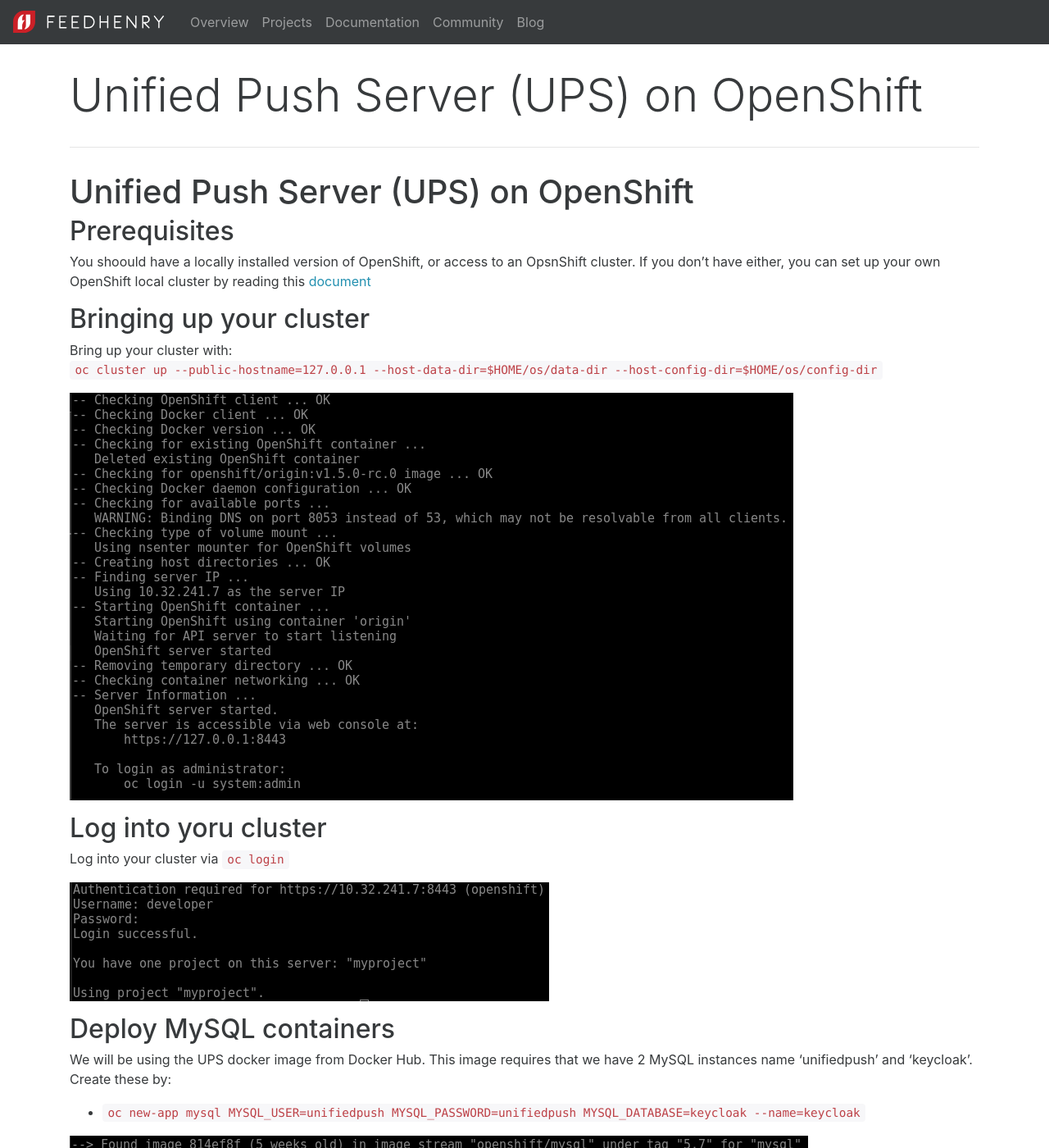
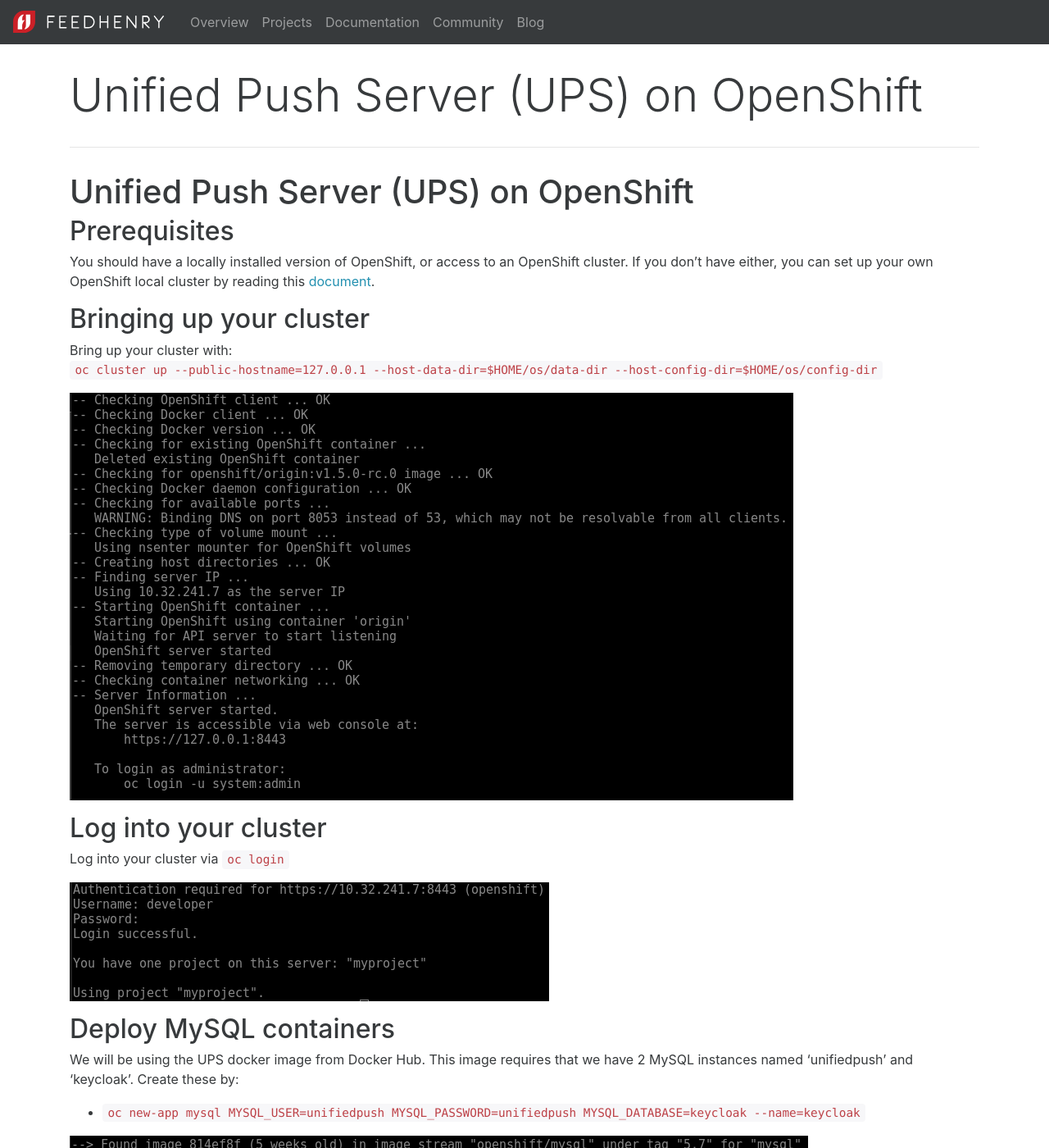
Before and after one commit to feedhenry/feedhenry.github.io, a Jekyll site: the page built from hero-ups.md, in a window 1280 px wide and 1400 px high. Shown: the whole window at 82% size. Built offline with Jekyll 4.4.1, drawn with Linux system fonts in a browser that asks for light colours; nearby versions of some CDN libraries; our own code applies the rules of GitHub Pages for plain Markdown files; some of the changed text lies outside the part shown.

Commit message:
fixes for typos and spacing

```diff
--- a/hero-ups.md
+++ b/hero-ups.md
@@ -2,7 +2,7 @@
 
 ## Prerequisites ##
 
-You shoould have a locally installed version of OpenShift, or access to an OpsnShift cluster. If you don't have either, you can set up your own OpenShift local cluster by reading this [document](<insert-openshift-hero-link>)
+You should have a locally installed version of OpenShift, or access to an OpenShift cluster. If you don't have either, you can set up your own OpenShift local cluster by reading this [document](<insert-openshift-hero-link>).
 
 ## Bringing up your cluster ##
 
@@ -11,7 +11,7 @@
 
 ![oc-cluster-up][oc-cluster-up]
 
-## Log into yoru cluster ##
+## Log into your cluster ##
 
 Log into your cluster via `oc login`
 
@@ -19,7 +19,7 @@
 
 ## Deploy MySQL containers ##
 
-We will be using the UPS docker image from Docker Hub. This image requires that we have 2 MySQL instances name 'unifiedpush'  and 'keycloak'. Create these by:
+We will be using the UPS docker image from Docker Hub. This image requires that we have 2 MySQL instances named 'unifiedpush'  and 'keycloak'. Create these by:
 
 * `oc new-app mysql MYSQL_USER=unifiedpush MYSQL_PASSWORD=unifiedpush MYSQL_DATABASE=keycloak --name=keycloak`
 
```
Also changed, not shown: other parts of hero-ups.md (+2 -2 lines).
